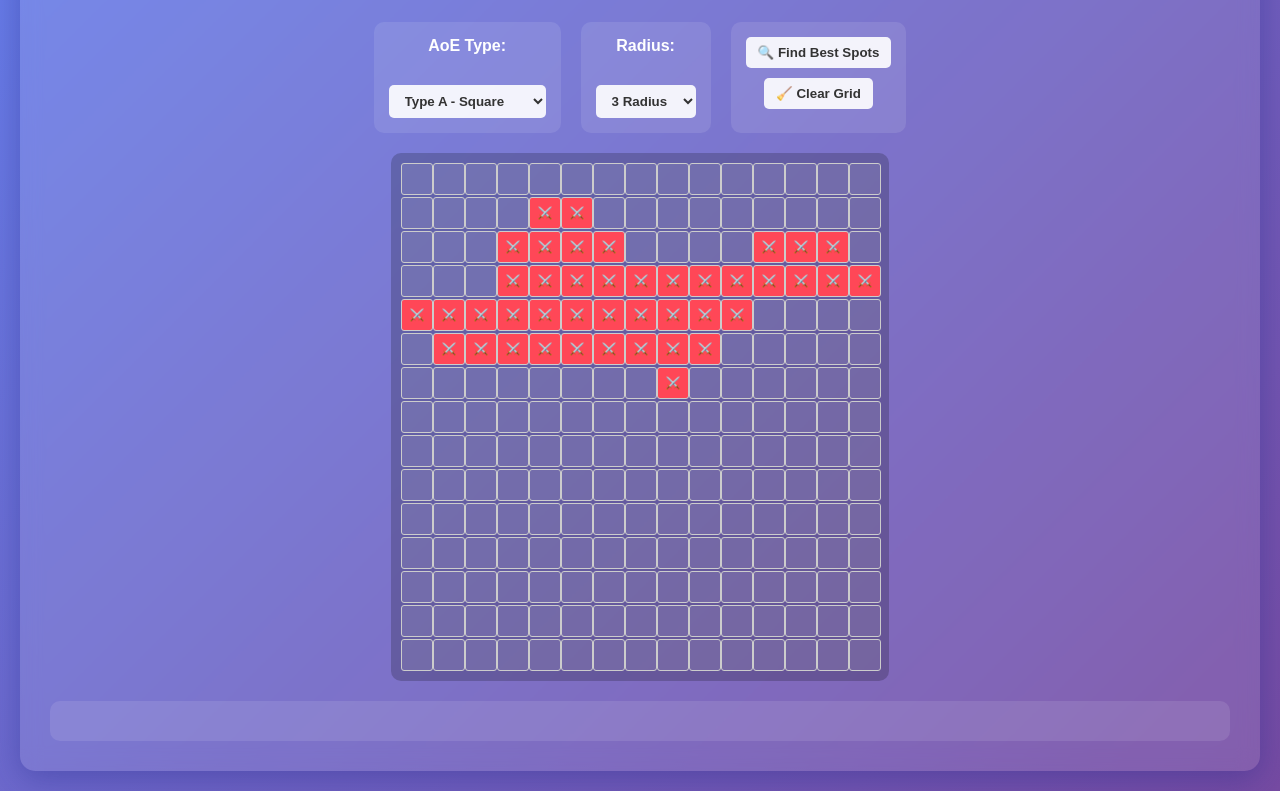
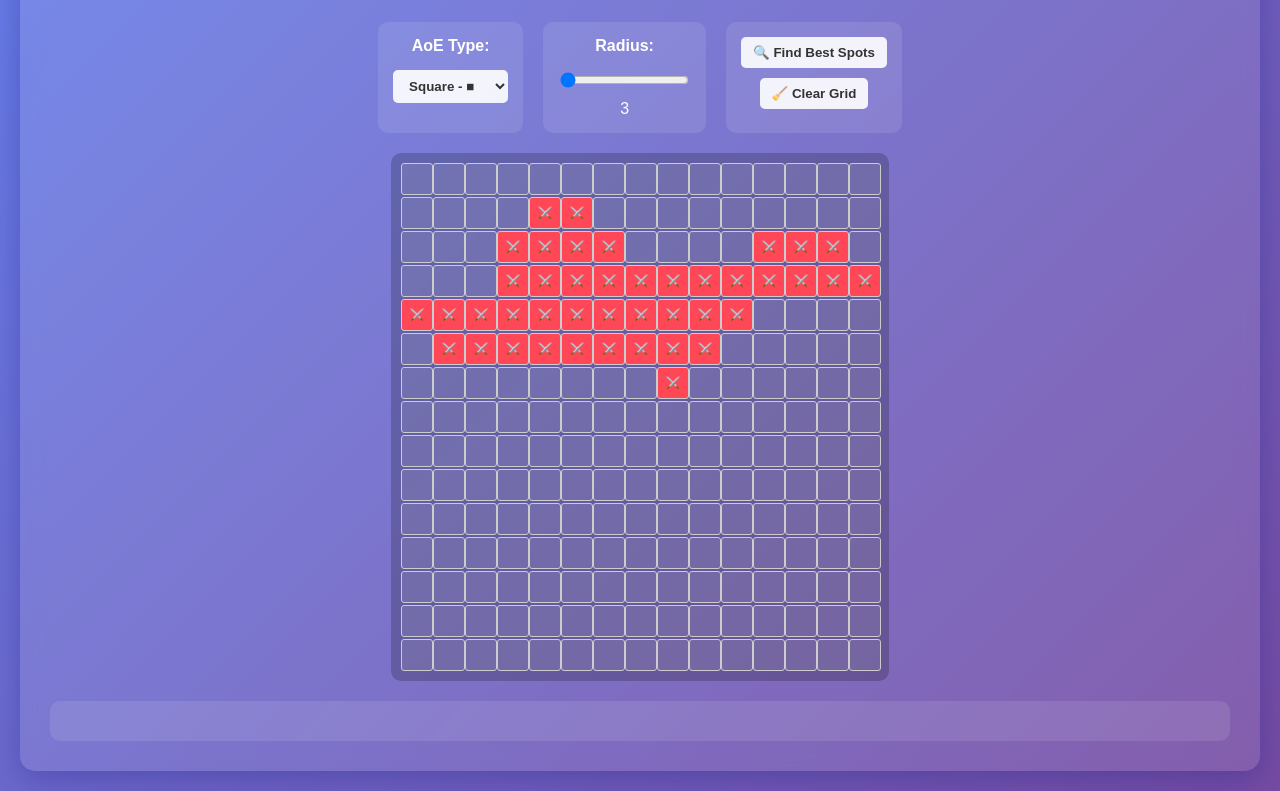
Before and after one commit to asakuraa/LegecloAoeCalculator, a plain HTML site: page index.html in a window 1280 px wide. Shown: the part 130-921 px from the top of the page. Drawn offline with Linux system fonts and the light colour scheme.

Commit message:
Update ui

```diff
--- a/index.html
+++ b/index.html
@@ -13,19 +13,15 @@
     <div class="controls">
         <div class="control-group">
             <label>AoE Type:</label>
-            <label for="aoeType"></label><select id="aoeType">
-                <option value="square">Type A - Square</option>
-                <option value="diamond">Type B - Diamond</option>
+            <select id="aoeType">
+                <option value="square">Square - &#9632;</option>
+                <option value="diamond">Daimon - &#9670;</option>
             </select>
         </div>
         <div class="control-group">
             <label>Radius:</label>
-            <label for="radius"></label><select id="radius">
-                <option value="3">3 Radius</option>
-                <option value="4">4 Radius</option>
-                <option value="5">5 Radius</option>
-                <option value="6">6 Radius</option>
-            </select>
+            <input type="range" id="radius" min="3" max="6" value="3" oninput="document.getElementById('radiusValue').textContent = this.value">
+            <span id="radiusValue">3</span>
         </div>
         <div class="control-group">
             <button onclick="calculateBestSpots()">🔍 Find Best Spots</button>
```
